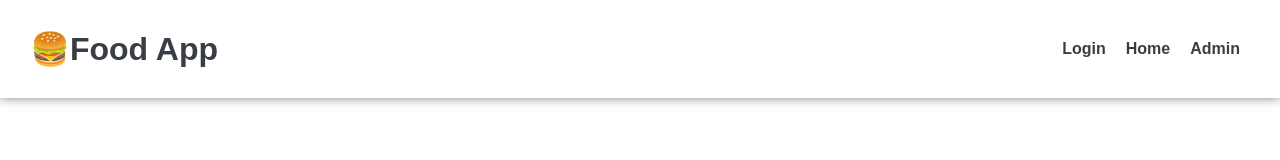
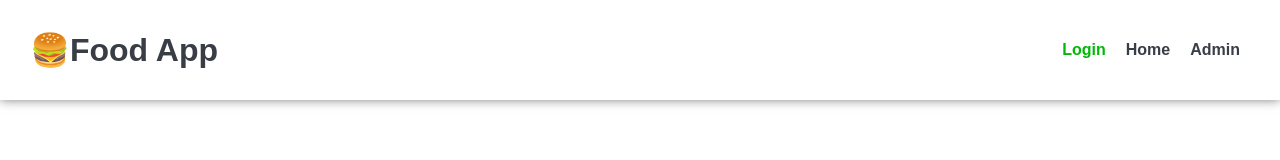
Before and after one commit to iroshanaRavishan/Food-App, a React (Vite) app in the folder foodapp.UI/: page /auth in a window 1280 px wide. Shown: the top 160 px of the page. Built offline with nearby package versions, Linux system fonts and the light colour scheme.

Commit message:
stylings of Nav bar and added Images to Auth Comp

```diff
--- a/foodapp.UI/src/ProtectedRouter.jsx
+++ b/foodapp.UI/src/ProtectedRouter.jsx
@@ -29,6 +29,6 @@ export default function ProtectedRouter() {
   return ( waiting ? <div className="waitingPage">
     <div>Waiting...</div>
   </div>:
-  isLogged ? <Outlet /> : <Navigate to="/login" />
+  isLogged ? <Outlet /> : <Navigate to="/auth" />
   )
 }
--- a/foodapp.UI/src/components/Nav.jsx
+++ b/foodapp.UI/src/components/Nav.jsx
@@ -1,9 +1,9 @@
-// import { useEffect, useState } from "react"
 import styles from "./nav.module.css"
 
 export default function Nav() {
 
     const user = localStorage.getItem('user');
+    const currentPath = window.location.pathname;
 
     async function logOutHandler() {
         const response = await fetch("https://localhost:7181/api/Auth/logout", {
@@ -13,8 +13,7 @@ export default function Nav() {
         const data = await response.json();
         if(response.ok) {
             localStorage.removeItem("user");
-            alert(data.message);
-            document.location = "/login";
+            document.location = "/auth";
         } else {
             console.log("Could not log out: ", response);
         }
@@ -27,15 +26,15 @@ export default function Nav() {
             {
                 user ?
                     <span className={styles.itemHolder}>
-                        <a href="/login">Login</a>
-                        <a href="/home">Home</a>
-                        <a href="/admin">Admin</a>
+                        <a href="/auth" className={currentPath === '/auth' ? styles.active : ''}>Login</a>
+                        <a href="/home" className={currentPath === '/home' ? styles.active : ''}>Home</a>
+                        <a href="/admin" className={currentPath === '/admin' ? styles.active : ''}>Admin</a>
                         <span onClick={logOutHandler}>Log Out</span>
                     </span> :
                     <span className={styles.itemHolder}>
-                        <a href="/login">Login</a>
-                        <a href="/home">Home</a>
-                        <a href="/admin">Admin</a>
+                        <a href="/auth" className={currentPath === '/auth' ? styles.active : ''}>Login</a>
+                        <a href="/home" className={currentPath === '/home' ? styles.active : ''}>Home</a>
+                        <a href="/admin" className={currentPath === '/admin' ? styles.active : ''}>Admin</a>
                     </span>
             }
         </div>
--- a/foodapp.UI/src/components/nav.module.css
+++ b/foodapp.UI/src/components/nav.module.css
@@ -7,6 +7,7 @@
     display: flex;
     justify-content: space-between;
     align-items: center;
+    height: 40px;
 }
 
 .logo {
@@ -20,7 +21,11 @@ a {
     color: #393e46;
 }
 
-a:active {
+.active {
+    color: rgb(0, 184, 9);
+}
+
+a:hover {
     color: rgb(0, 184, 9);
 }
 
```
Also changed, not shown: foodapp.UI/src/assets/images/img-1.svg (added), foodapp.UI/src/assets/images/img-2.svg (added).
